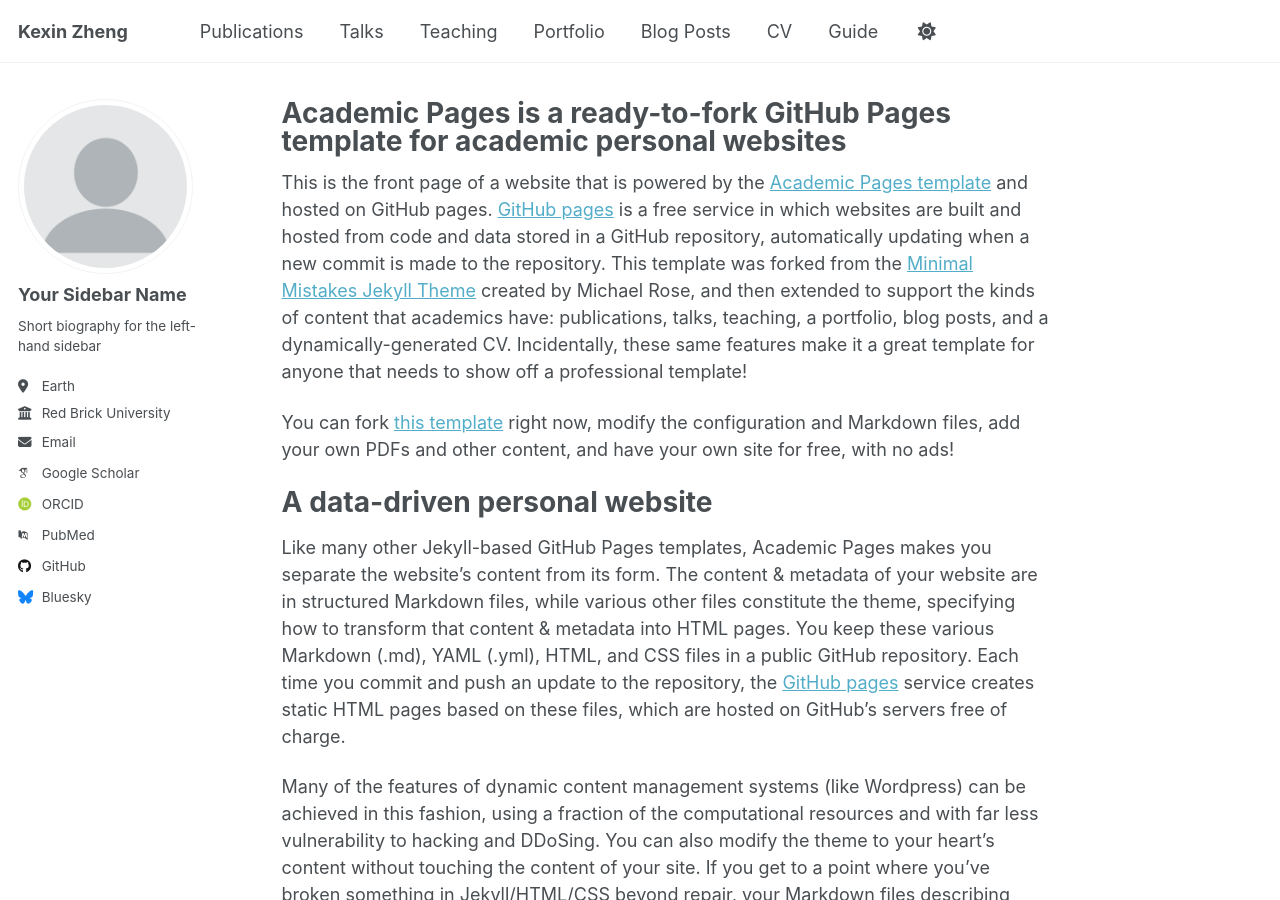
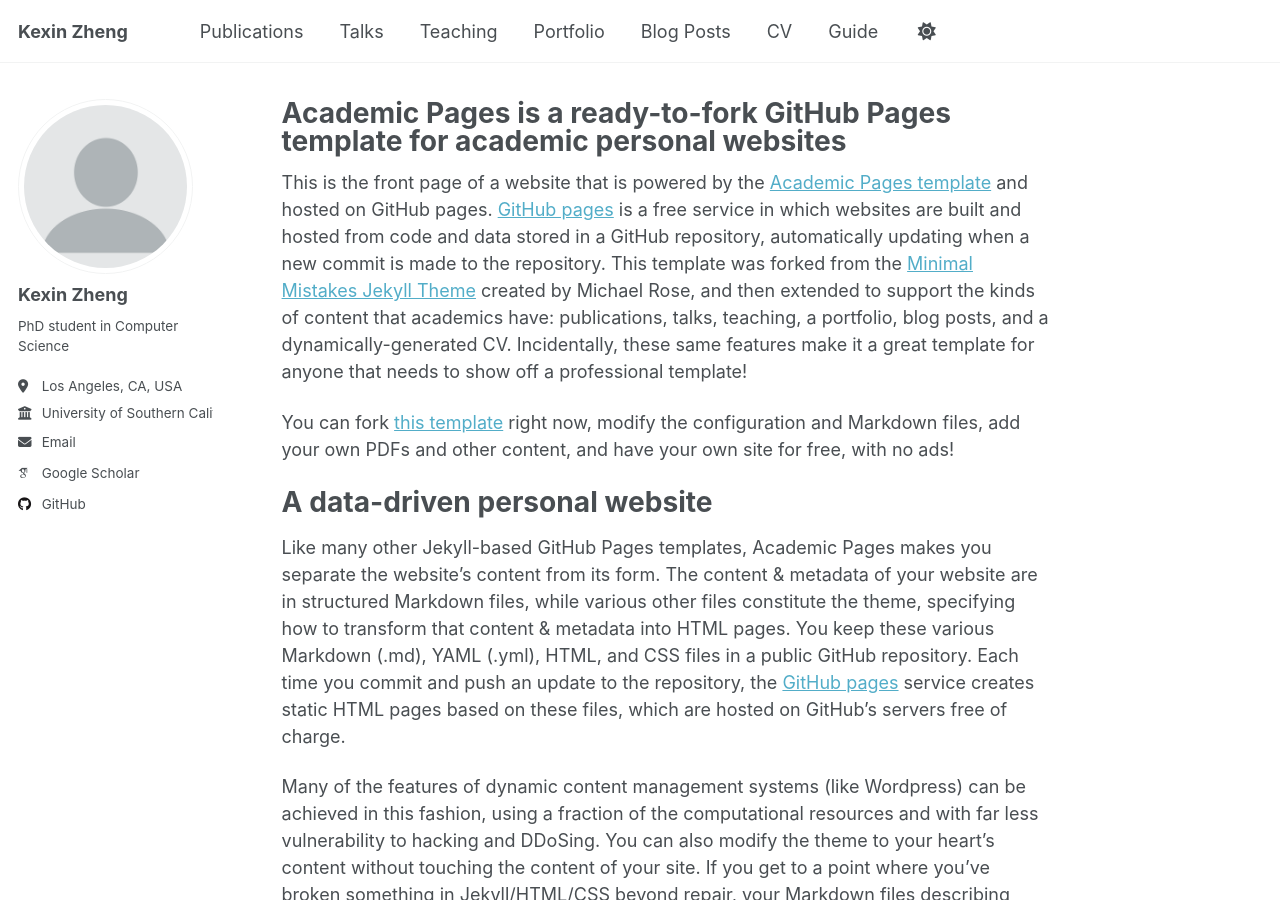
Before and after one commit to kellyzhengusc/kellyzhengusc.github.io, a Jekyll site: the page built from _pages/about.md, in a window 1280 px wide and 900 px high. Built offline with Jekyll 4.4.1, drawn with Linux system fonts in a browser that asks for light colours; some web fonts are replaced; a script that is not in the unit is left out.

Commit message:
Update _config.yml

```diff
--- a/_config.yml
+++ b/_config.yml
@@ -13,8 +13,8 @@
 title_separator          : "-"
 name                     : &name "Kexin Zheng"
 description              : &description "PhD student in Computer Science"
-url                      : https://academicpages.github.io # the base hostname & protocol for your site e.g. "https://[your GitHub username].github.io" or if you already have some other page hosted on Github then use "https://[your GitHub username].github.io/[Your Repo Name]"
-baseurl                  : "" # the subpath of your site, e.g. "/blog"
+url                      : https://kellyzhengusc.github.io
+baseurl                  : ""
 repository               : "academicpages/academicpages.github.io"
 
 # Site Author - The following control what appear as part of the author content on the side bar.
@@ -23,23 +23,23 @@
 author:
   # Biographic information
   avatar           : "profile.png"
-  name             : "Your Sidebar Name"
+  name             : "Kexin Zheng"
   pronouns         : # example: "she/her"
-  bio              : "Short biography for the left-hand sidebar"
-  location         : "Earth"
-  employer         : "Red Brick University"
+  bio              : "PhD student in Computer Science"
+  location         : "Los Angeles, CA, USA"
+  employer         : "University of Southern California"
   uri              : # URL
   email            : "kexinzhe@usc.edu"
 
   # Academic websites
   academia         : # URL
   arxiv            : # URL - Update with the correct link to your profile
-  googlescholar    : "https://scholar.google.com/citations?user=PS_CX0AAAAAJ"
+  googlescholar    : "https://scholar.google.com/citations?user=SQlCsRQAAAAJ&hl=en"
   inspire-hep      : # URL
   impactstory      : # URL
-  orcid            : "http://orcid.org/yourorcidurl"
+  orcid            : # "http://orcid.org/yourorcidurl"
   semantic         : # URL
-  pubmed           : "https://www.ncbi.nlm.nih.gov/pubmed/?term=john+snow"
+  pubmed           : # "https://www.ncbi.nlm.nih.gov/pubmed/?term=john+snow"
   researchgate     : # URL
   scopus           : # URL
 
@@ -47,13 +47,13 @@
   bitbucket        : # Username - Update with your username on the site
   codepen          : # Username
   dribbble         : # Username
-  github           : "academicpages"
+  github           : "https://github.com/kexinzheng05"
   kaggle           : # Username
   stackoverflow    : # User number or user number and name (i.e., use "1" or "1/jeff-atwood")
 
   # Social media
   artstation       : # Username
-  bluesky          : "bsky.app" # Replace this with you Bluesky username
+  bluesky          : # "bsky.app" # Replace this with you Bluesky username
   facebook         : # Username
   flickr           : # Username
   foursquare       : # Username
```
